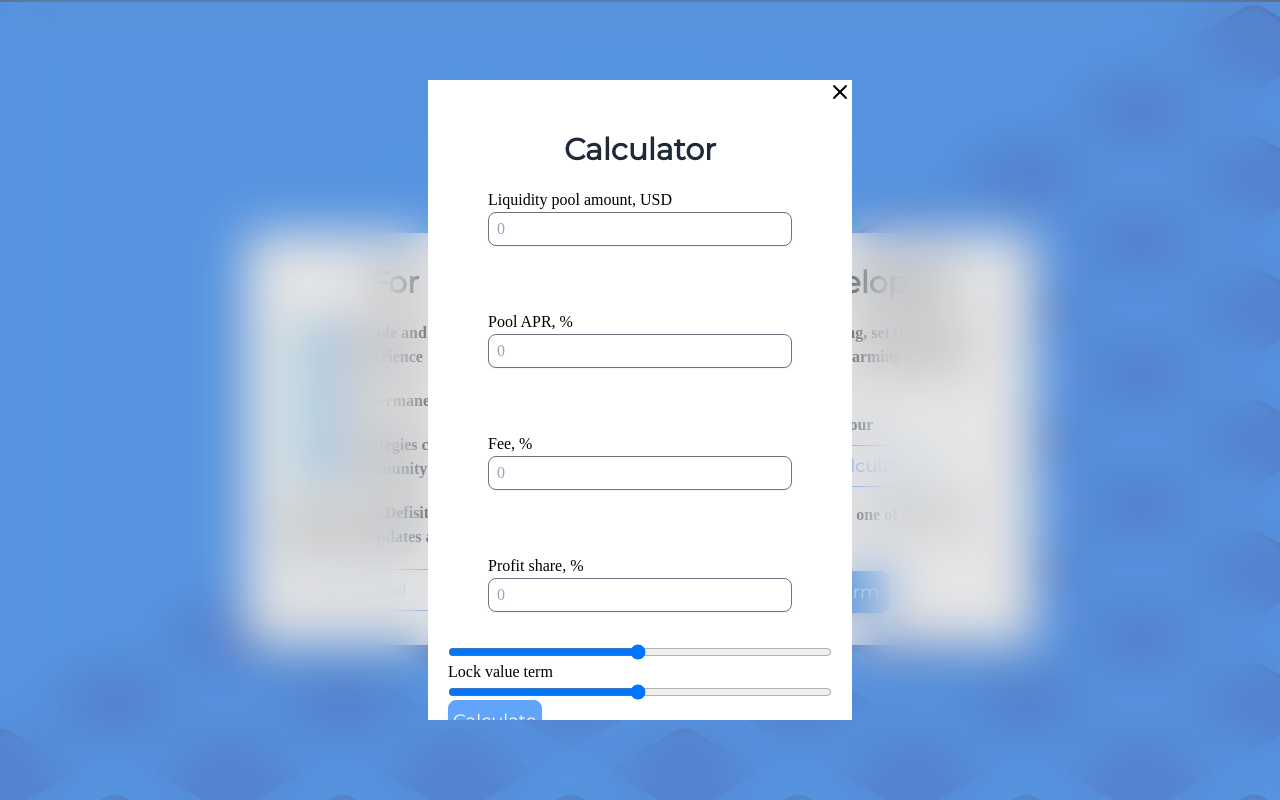
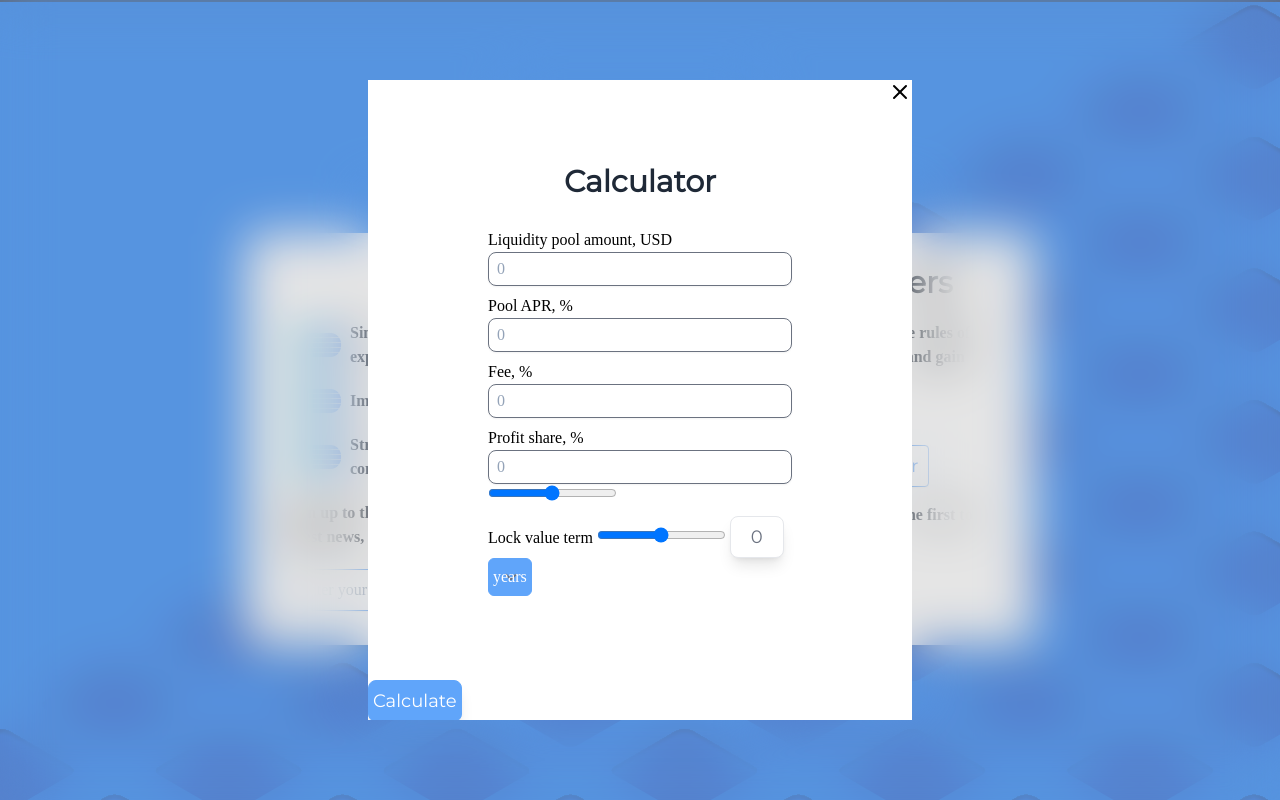
Before and after one commit to VadimLarinTech/vadim-website, a website built with Parcel: page src/index.html in a window 1280 px wide. Both pictures are taken after a click on the button "Virtual calculator". Shown: the part 824-1624 px from the top of the page. Built offline with nearby package versions, Linux system fonts and the light colour scheme; a web font is replaced by a local one.

Commit message:
Arrange the main elements in the calculator

```diff
--- a/src/partials/calculator.html
+++ b/src/partials/calculator.html
@@ -1,5 +1,5 @@
 <dialog id="calculatorDialog" inert loading modal-mode="mega">
-  <form method="dialog" class="p-5">
+  <form method="dialog" class="p-20 px-20">
     <button
       onclick="this.closest('dialog').close('close')"
       type="button"
@@ -23,8 +23,11 @@
       </svg>
     </button>
 
-    <div class="bg-white py-8 px-4 rounded-lg sm:px-10 md:w-96">
+    <div class="bg-white py-1 px-2 rounded-lg sm:px-10 md:w-96">
       <h1 class="text-3xl font-bold text-gray-800 text-center mb-5">Calculator</h1>
+    </div>
+
+    <div class="bg-white py-1 px-2 rounded-lg sm:px-10 md:w-96">
       <label for="">Liquidity pool amount, USD</label>
       <div class="flex gap-3">
         <input
@@ -37,9 +40,7 @@
         />
       </div>
     </div>
-    </div>
-
-    <div class="bg-white py-8 px-4 rounded-lg sm:px-10 md:w-96">
+    <div class="bg-white py-1 px-2 rounded-lg sm:px-10 md:w-96">
       <label for="">Pool APR, %</label>
       <div class="flex gap-3">
         <input
@@ -53,7 +54,7 @@
       </div>
     </div>
 
-    <div class="bg-white py-8 px-4 rounded-lg sm:px-10 md:w-96">
+    <div class="bg-white py-1 px-2 rounded-lg sm:px-10 md:w-96">
       <label for="">Fee, %</label>
       <div class="flex gap-3">
         <input
@@ -67,7 +68,7 @@
       </div>
     </div>
 
-     <div class="bg-white py-8 px-4 rounded-lg sm:px-10 md:w-96">
+    <div class="bg-white py-1 px-2 rounded-lg sm:px-10 md:w-96">
       <label for="">Profit share, %</label>
       <div class="flex gap-3">
         <input
@@ -79,14 +80,30 @@
           style="width: 0; /*fixes bug with too wide screen on mobile*/"
         />
       </div>
+      <input type="range" min="1" max="100" value="50" name="fee"></input>
     </div>
 
-    <input type="range" min="1" max="100" value="50" name="fee">
-
+  <div class="bg-white py-1 px-2 rounded-lg sm:px-10 md:w-96">
     <label>Lock value term</label>
 
-      <input type="range" min="1" max="100" value="50" name="fee">
+    <input type="range" min="1" max="100" value="50" name="fee" />
 
+    <a href="https://forms.gle/iZCoVxkCCdXVDDFLA" target="_blank">
+
+      <button
+        type="button"
+        class="inline-flex items-center rounded-lg border bg-white px-5 py-1.5 text-lg text-gray-500 shadow-lg focus:outline-none focus:ring-2 focus:ring-blue-400 focus:ring-offset-2"
+      >
+        0
+      </button>
+    </a>
+
+    <form>
+      <select name="years" class="rounded-md border border-blue-400 bg-blue-400 px-1 py-1.5 text-white ">
+        <option value="years">years</option>
+      </select>
+    </form>
+  </div>
 
     <a href="https://forms.gle/iZCoVxkCCdXVDDFLA" target="_blank">
       <button
@@ -96,6 +113,5 @@
         Calculate
       </button>
     </a>
-   <div></div>
   </form>
 </dialog>
```
Lines whose indentation alone changed are shown as unchanged.
